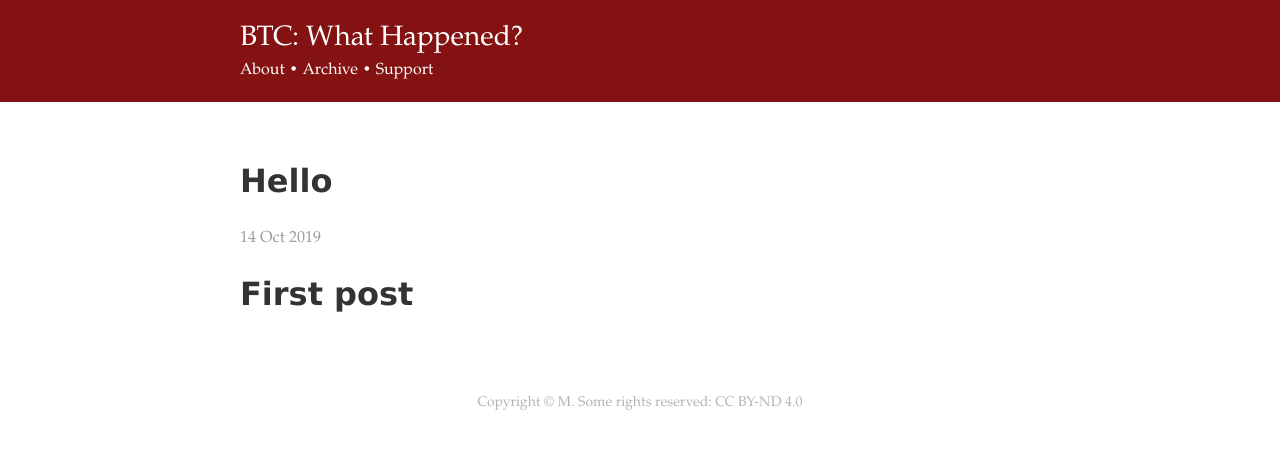
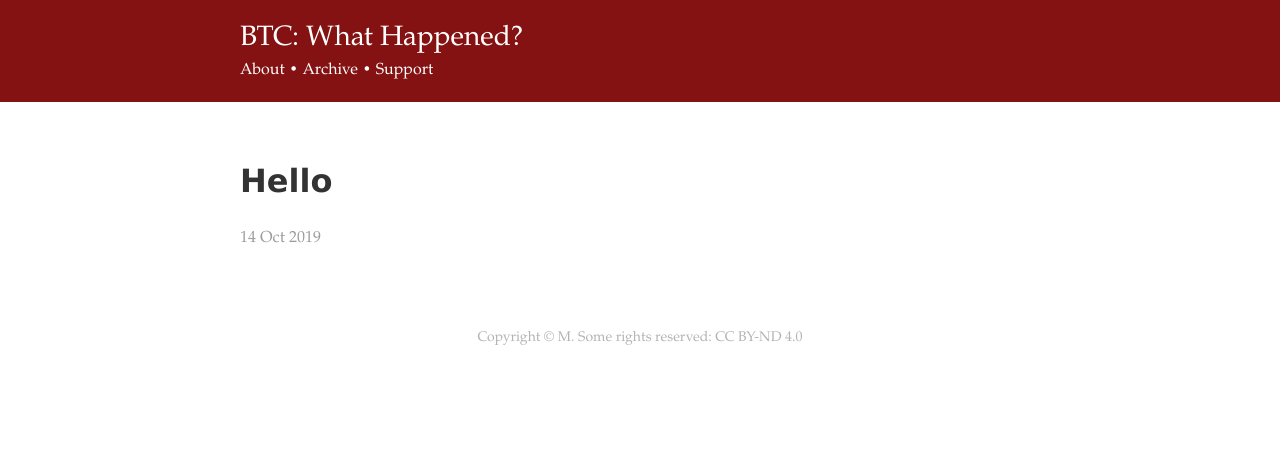
Before and after one commit to derykmakgill/nsi, a Jekyll site: the page built from _posts/2019-10-14-hello.md, in a window 1280 px wide. Shown: the top 449 px of the page. Built offline with Jekyll 4.4.1, drawn with Linux system fonts in a browser that asks for light colours.

Commit message:
Update 2019-10-14-hello.md

```diff
--- a/_posts/2019-10-14-hello.md
+++ b/_posts/2019-10-14-hello.md
@@ -1,5 +1,3 @@
 ---
 layout: post
 ---
-
-# First post
```
